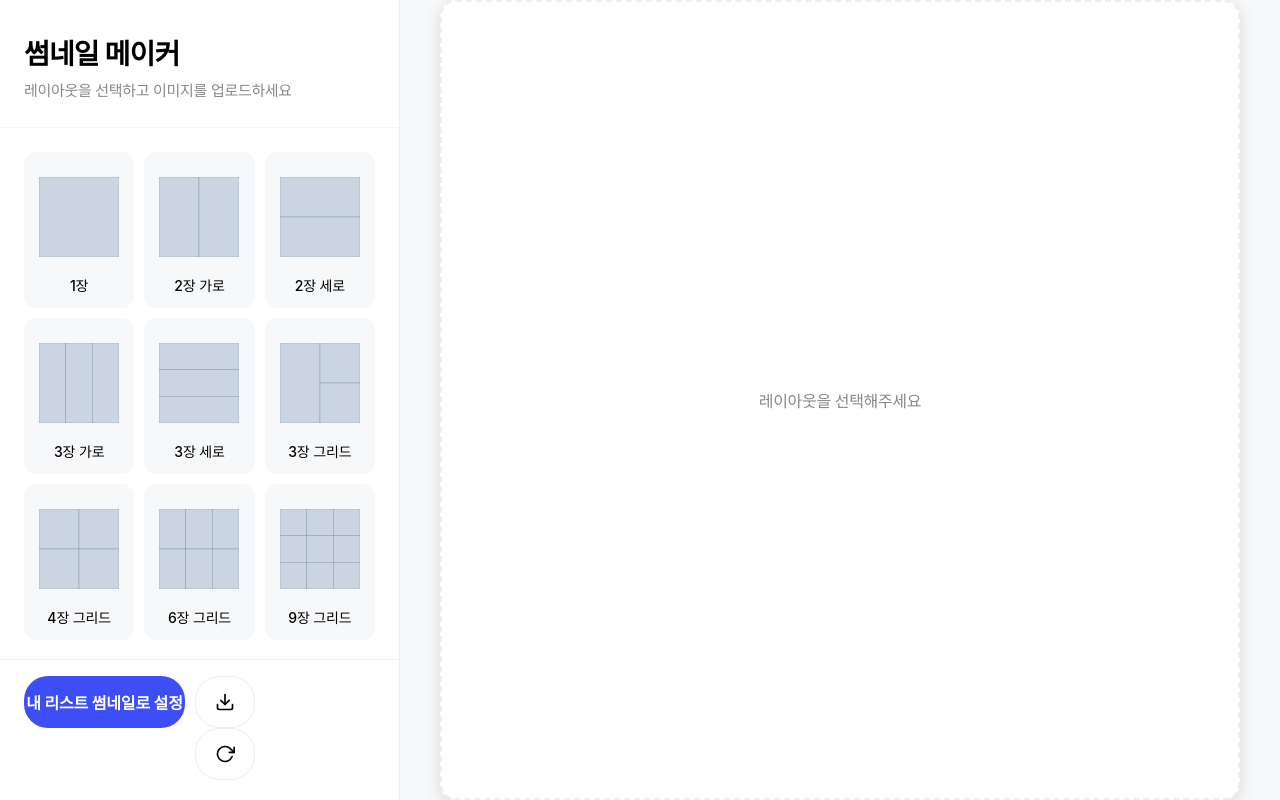
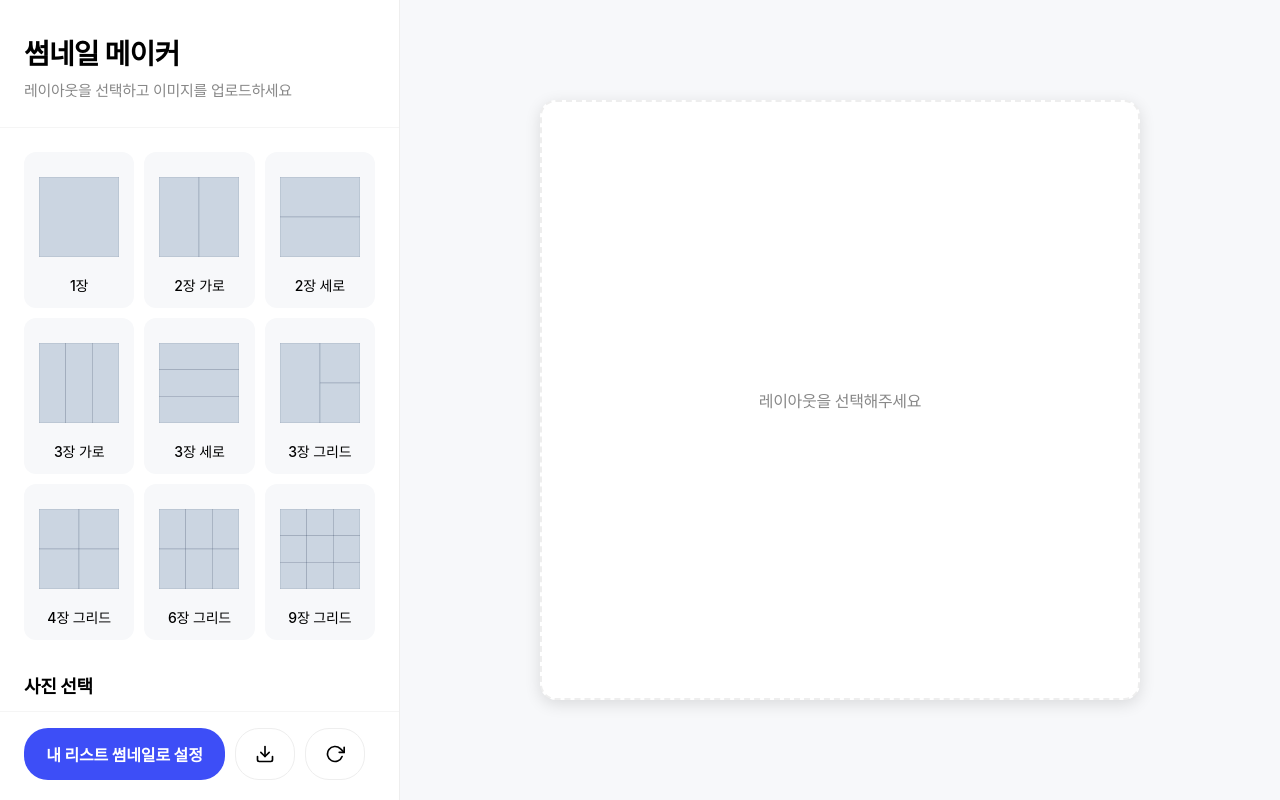
Before and after one commit to mandymjk/claude-thumbnail-maker1, a React (Vite) app: page / in a window 1280 px wide. Built offline with nearby package versions, Linux system fonts and the light colour scheme.

Commit message:
Fix: PC 웹 버튼 레이아웃 개선 (한 줄 배치, Primary 버튼 40px 증가)

```diff
--- a/src/App.css
+++ b/src/App.css
@@ -146,7 +146,7 @@
 .sidebar-footer .footer-button.primary {
   flex: 1;
   min-width: 0;
-  max-width: calc(100% - 190px);
+  max-width: calc(100% - 150px);
 }
 
 .sidebar-footer .footer-button.icon-button {
--- a/src/App.jsx
+++ b/src/App.jsx
@@ -341,17 +341,16 @@ function App() {
 
           <div className="sidebar-footer">
             <button
-              className="footer-button primary full-width"
+              className="footer-button primary"
               onClick={handleSetListImage}
             >
               내 리스트 썸네일로 설정
             </button>
-            <div className="footer-button-group">
-              <button
-                className="footer-button secondary icon-button"
-                onClick={handleDownload}
-                title="저장하기"
-              >
+            <button
+              className="footer-button secondary icon-button"
+              onClick={handleDownload}
+              title="저장하기"
+            >
                 <svg width="20" height="20" viewBox="0 0 24 24" fill="none" stroke="currentColor" strokeWidth="2" strokeLinecap="round" strokeLinejoin="round">
                   <path d="M21 15v4a2 2 0 0 1-2 2H5a2 2 0 0 1-2-2v-4"></path>
                   <polyline points="7 10 12 15 17 10"></polyline>
@@ -368,7 +367,6 @@ function App() {
                   <path d="M20.49 15a9 9 0 1 1-2.12-9.36L23 10"></path>
                 </svg>
               </button>
-            </div>
           </div>
         </div>
 
--- a/src/components/Canvas.css
+++ b/src/components/Canvas.css
@@ -1,6 +1,6 @@
 .canvas-wrapper {
   width: 100%;
-  max-width: 900px;
+  max-width: 600px;
 }
 
 .canvas-container {
@@ -27,7 +27,7 @@
 
 .canvas-placeholder {
   width: 100%;
-  max-width: 900px;
+  max-width: 600px;
   aspect-ratio: 1 / 1;
   background: white;
   border-radius: var(--radius-lg);
```
